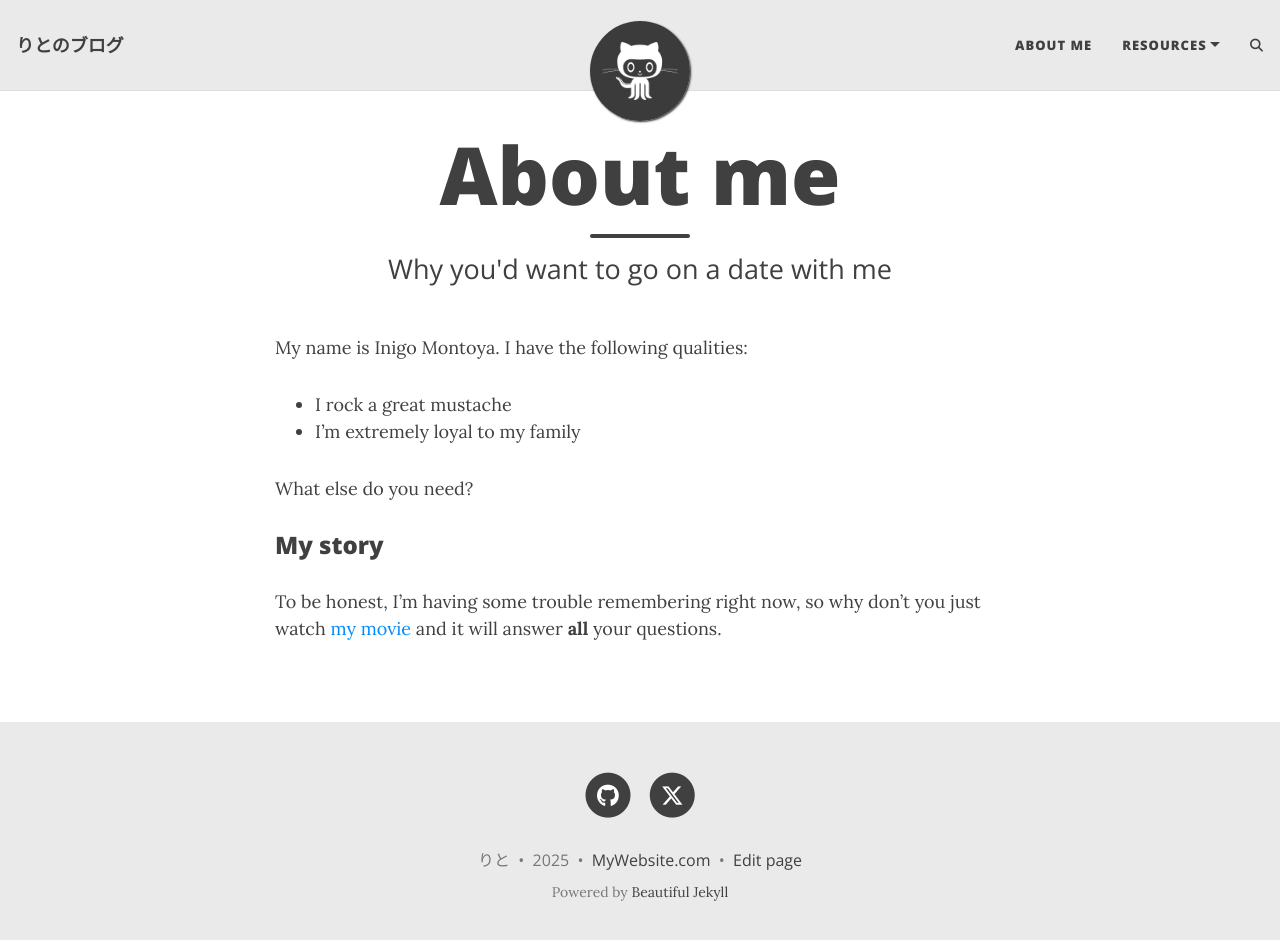
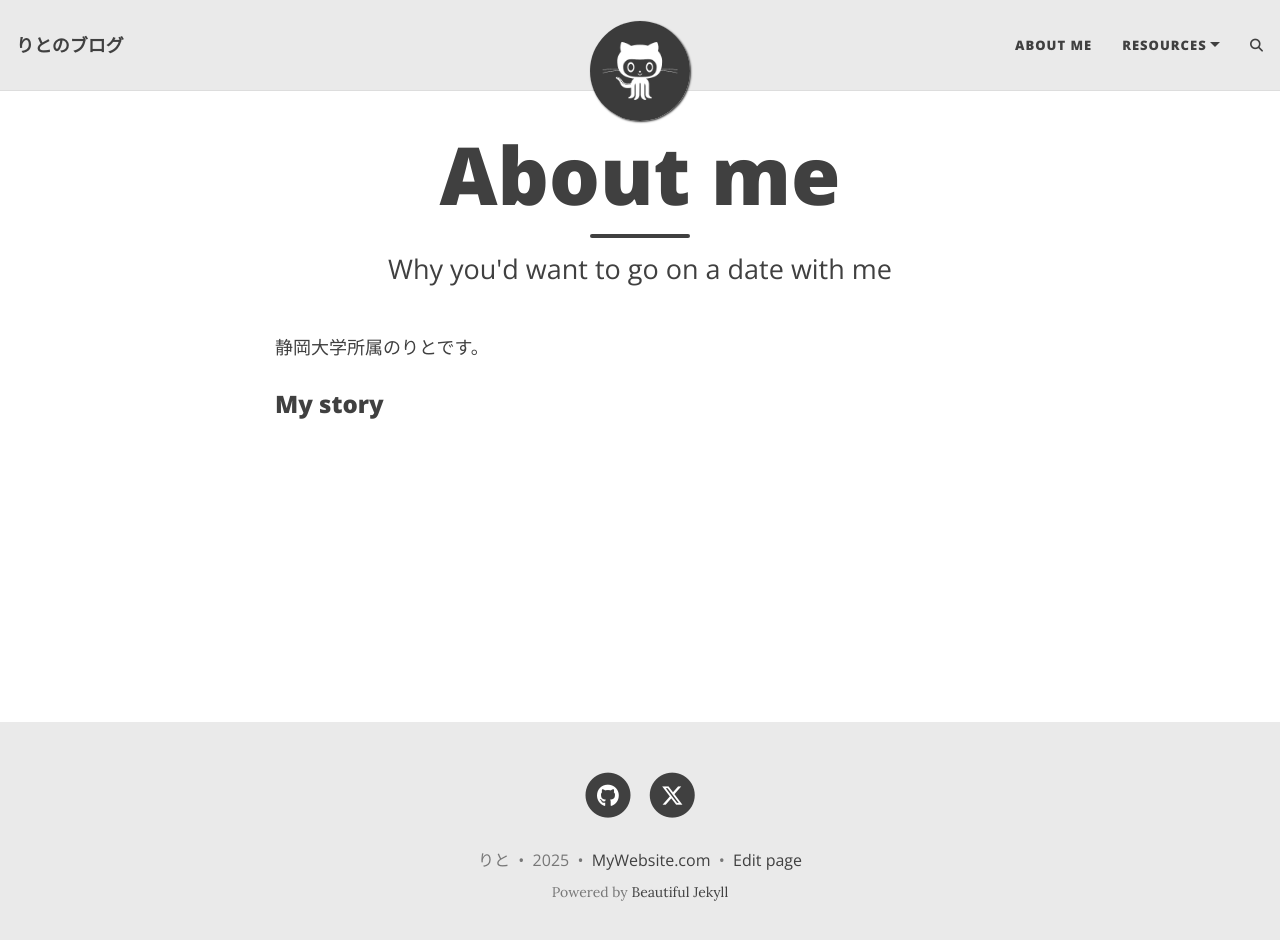
Before and after one commit to mikami1004/blog, a Jekyll site: the page built from aboutme.md, in a window 1280 px wide and 953 px high. Shown: the top 940 px of the window. Built offline with Jekyll 4.4.1, drawn with Linux system fonts in a browser that asks for light colours; comment, search, counter and statistics services are not loaded.

Commit message:
about.me changed

```diff
--- a/aboutme.md
+++ b/aboutme.md
@@ -3,14 +3,7 @@
 title: About me
 subtitle: Why you'd want to go on a date with me
 ---
+静岡大学所属のりとです。
 
-My name is Inigo Montoya. I have the following qualities:
-
-- I rock a great mustache
-- I'm extremely loyal to my family
-
-What else do you need?
 
 ### My story
-
-To be honest, I'm having some trouble remembering right now, so why don't you just watch [my movie](https://en.wikipedia.org/wiki/The_Princess_Bride_%28film%29) and it will answer **all** your questions.
```
